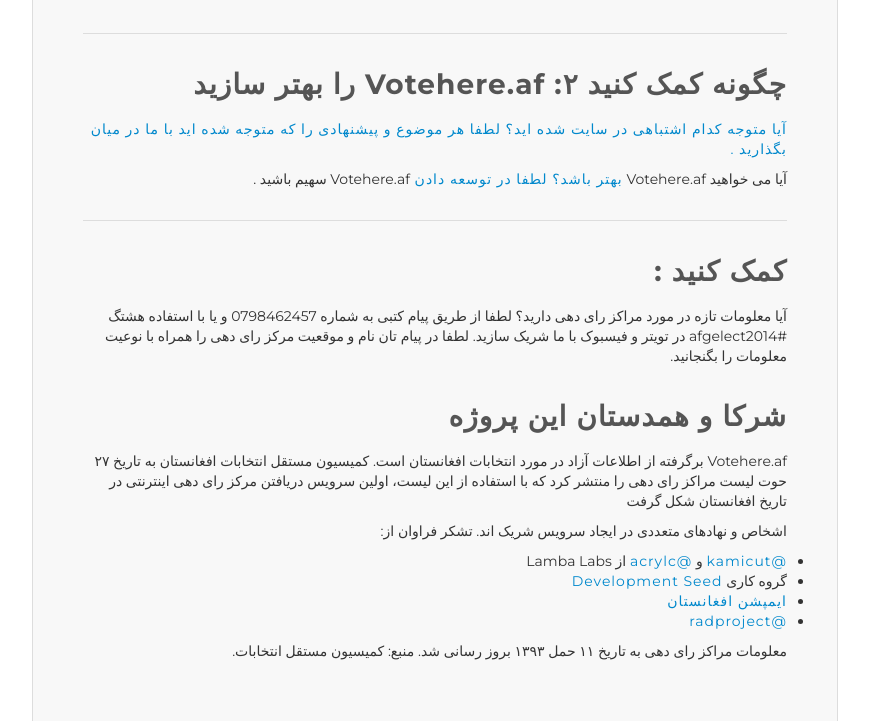
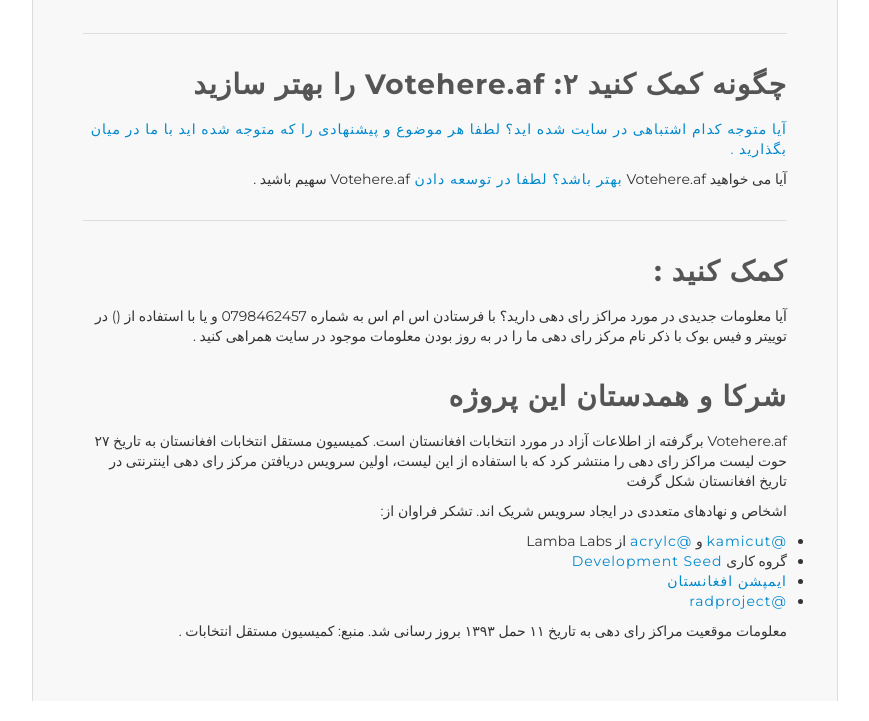
Before and after one commit to developmentseed/af-polling-search, a plain HTML site: page about/index.html in a window 1280 px wide. Shown: the part 1884-2605 px from the top of the page, without its empty margins (205-1074 px from the left). Drawn offline with Linux system fonts and the light colour scheme.

Commit message:
updated form and about text

```diff
--- a/about/index.html
+++ b/about/index.html
@@ -22,7 +22,7 @@
                 </h1>
             </a>
             <p class='intro'>
-                این سایت به شما کمک می‌‌‌کند که نزدیکترین مرکز رای دهی‌ برای اشتراک در انتخابات ریاست جمهوری و شورا‌های ولایتی ۱۶ حمل ۱۳۹۳ را دریابید. شما می‌توانید با استفاده از این سایت نزدیکترین مرکز رای دهی‌ و فاصله تقریبی آن‌ را از موقعیت فعلی‌ تان دریابید
+                این سایت به شما کمک می‌‌‌کند که نزدیکترین مرکز رای دهی‌ برای اشتراک در انتخابات ریاست جمهوری  24 جوزا ۱۳۹۳ را دریابید. شما می‌توانید با استفاده از این سایت نزدیکترین مرکز رای دهی‌ و فاصله تقریبی آن‌ از موقعیت فعلی‌ تان  دریابید
 .            </p>
 
             <h2>
@@ -92,8 +92,8 @@
                 کمک کنید :
             </h2>
             <p>
-                آیا معلومات تازه در مورد مراکز رای دهی دارید؟ لطفا از طریق پیام کتبی به شماره 0798462457 و یا با استفاده هشتگ afgelect2014# در تویتر و فیسبوک با ما شریک سازید. لطفا در پیام تان نام و موقعیت مرکز رای دهی را همراه با نوعیت معلومات را بگنجانید.
-            </p>
+                آیا معلومات جدیدی در مورد مراکز رای دهی دارید؟ با فرستادن اس ام اس به شماره 0798462457 و یا با استفاده از () در توییتر و فیس بوک با ذکر نام مرکز رای دهی ما را  در به روز بودن معلومات موجود در سایت همراهی کنید
+.            </p>
 
             <h2>
                 شرکا و همدستان این پروژه
@@ -125,7 +125,8 @@
             </ul>
 
             <p style='margin-bottom:30px;'>
-                معلومات مراکز رای دهی‌ به تاریخ ۱۱ حمل ۱۳۹۳ بروز رسانی شد. منبع: کمیسیون مستقل انتخابات.
+                معلومات موقعیت مراکز رای دهی‌ به تاریخ ۱۱ حمل ۱۳۹۳ بروز رسانی شد. منبع: کمیسیون مستقل انتخابات
+.            </p>
         </div>
     </div>
 
```
Also changed, not shown: en/index.html (+1 -1 lines), index.html (+1 -1 lines).
